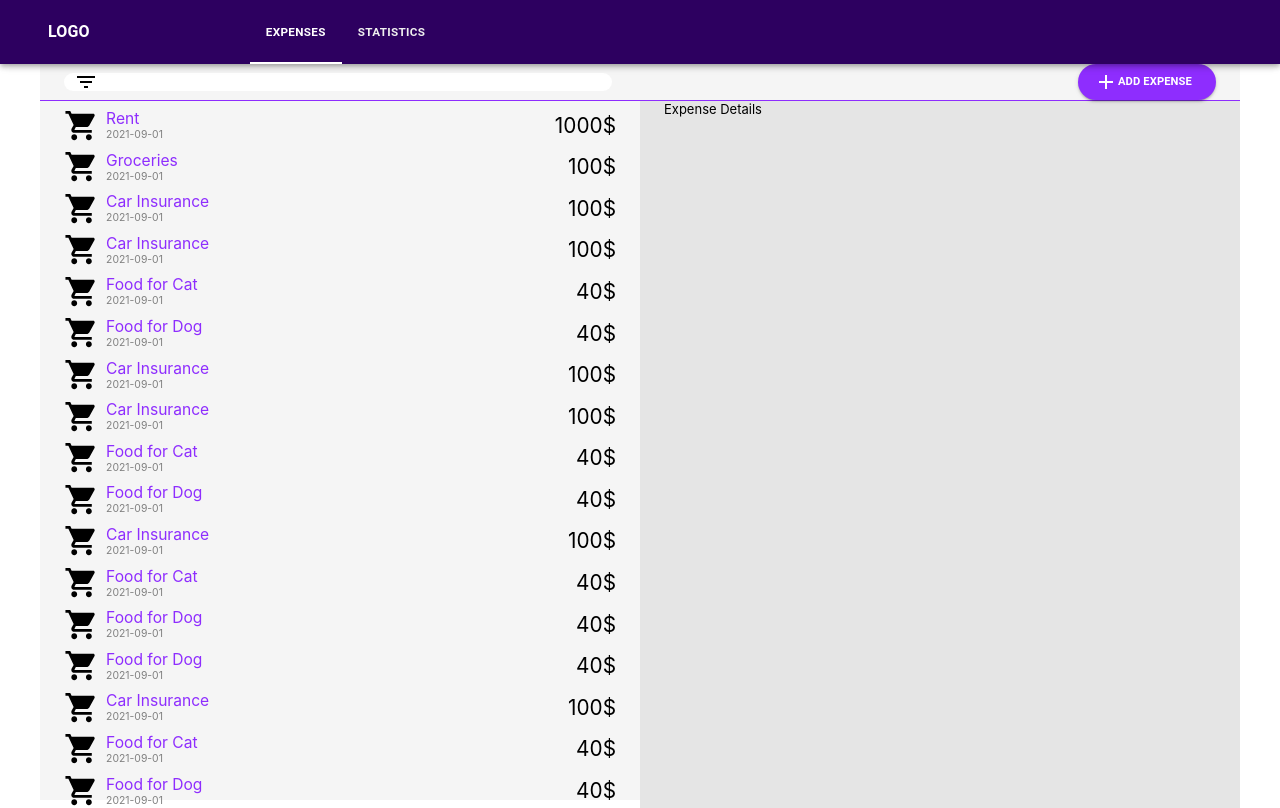
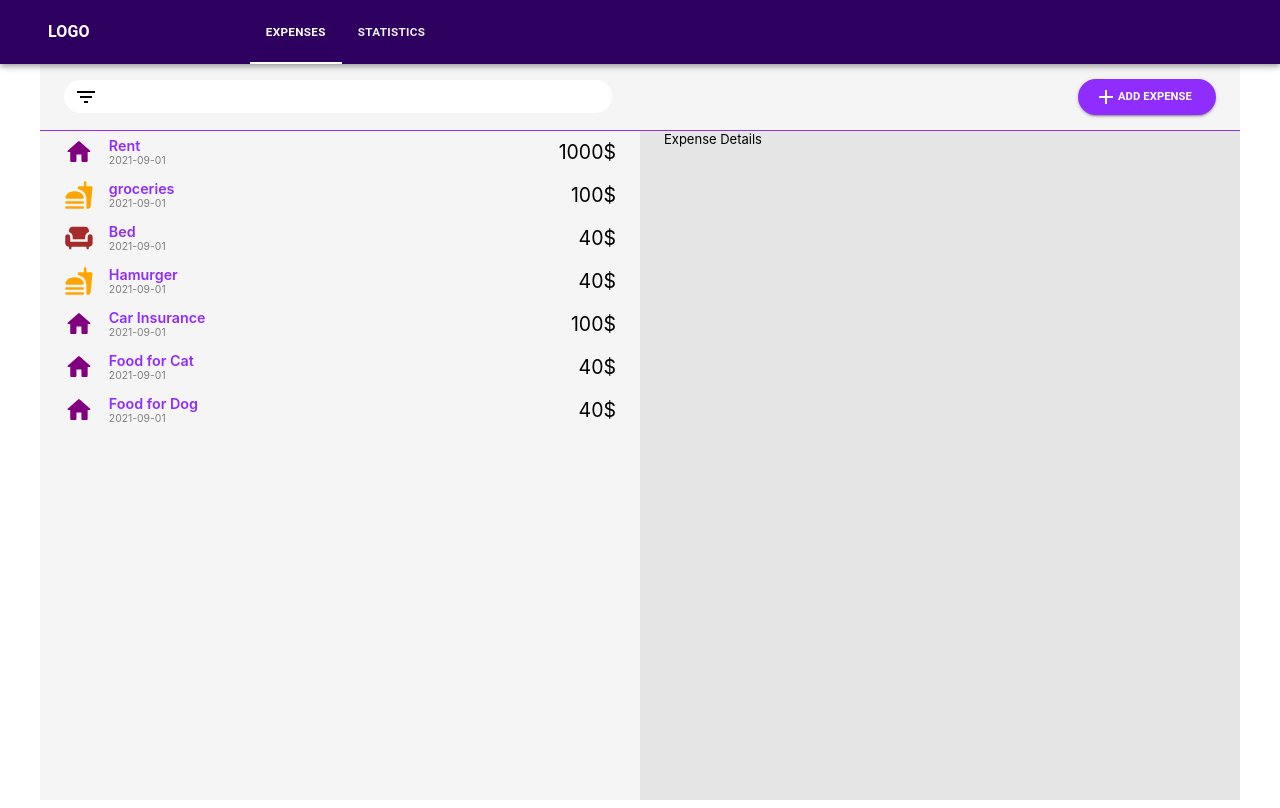
Before and after one commit to netanlb/Expanse-Report-App-React, a React (Create React App) app: page /expenses in a window 1280 px wide. Built offline with nearby package versions, Linux system fonts and the light colour scheme.

Commit message:
added icons

```diff
--- a/src/pages/expanses/components/expenses-list/expenses-list.jsx
+++ b/src/pages/expanses/components/expenses-list/expenses-list.jsx
@@ -1,132 +1,92 @@
 import { Container, Box, Typography } from "@mui/material";
 import { ExpenseItem } from "./expenses-list.styled";
 import ShoppingCartIcon from "@mui/icons-material/ShoppingCart";
+import FastfoodRoundedIcon from "@mui/icons-material/FastfoodRounded";
+import HomeRoundedIcon from "@mui/icons-material/HomeRounded";
+import ChairRoundedIcon from "@mui/icons-material/ChairRounded";
+import RestaurantRoundedIcon from "@mui/icons-material/RestaurantRounded";
+import TheaterComedyIcon from "@mui/icons-material/TheaterComedy";
+
+const icons = {
+  groceries: (
+    <ShoppingCartIcon
+      sx={{ color: "green", marginRight: ".5em", fontSize: "2.3em" }}
+    ></ShoppingCartIcon>
+  ),
+  home: (
+    <HomeRoundedIcon
+      sx={{ color: "purple", marginRight: ".5em", fontSize: "2.3em" }}
+    ></HomeRoundedIcon>
+  ),
+
+  furniture: (
+    <ChairRoundedIcon
+      sx={{ color: "brown", marginRight: ".5em", fontSize: "2.3em" }}
+    ></ChairRoundedIcon>
+  ),
+  food: (
+    <FastfoodRoundedIcon
+      sx={{ color: "orange", marginRight: ".5em", fontSize: "2.3em" }}
+    ></FastfoodRoundedIcon>
+  ),
+};
 
 const expenseItems = [
   {
     name: "Rent",
     amount: 1000,
     date: "2021-09-01",
-    category: "Home",
+    category: "home",
     description: "Rent for the month of September",
   },
   {
-    name: "Groceries",
+    name: "groceries",
     amount: 100,
     date: "2021-09-01",
-    category: "Food",
+    category: "food",
     description: "Groceries for the month of September",
+  },
+
+  {
+    name: "Bed",
+    amount: 40,
+    date: "2021-09-01",
+    category: "furniture",
+    description: "Bed for new apartment",
+  },
+  {
+    name: "Hamurger",
+    amount: 40,
+    date: "2021-09-01",
+    category: "food",
+    description: "Hamburger at GDB in Tel Aviv",
   },
   {
     name: "Car Insurance",
     amount: 100,
     date: "2021-09-01",
-    category: "Insurance",
-    description: "Car Insurance for the month of September",
-  },
-  {
-    name: "Car Insurance",
-    amount: 100,
-    date: "2021-09-01",
-    category: "Insurance",
+    category: "home",
     description: "Car Insurance for the month of September",
   },
   {
     name: "Food for Cat",
     amount: 40,
     date: "2021-09-01",
-    category: "Pet",
+    category: "home",
     description: "Food for Cat for the month of September",
   },
   {
     name: "Food for Dog",
     amount: 40,
     date: "2021-09-01",
-    category: "Pet",
-    description: "Food for Dog for the month of September",
-  },
-  {
-    name: "Car Insurance",
-    amount: 100,
-    date: "2021-09-01",
-    category: "Insurance",
-    description: "Car Insurance for the month of September",
-  },
-  {
-    name: "Car Insurance",
-    amount: 100,
-    date: "2021-09-01",
-    category: "Insurance",
-    description: "Car Insurance for the month of September",
-  },
-  {
-    name: "Food for Cat",
-    amount: 40,
-    date: "2021-09-01",
-    category: "Pet",
-    description: "Food for Cat for the month of September",
-  },
-  {
-    name: "Food for Dog",
-    amount: 40,
-    date: "2021-09-01",
-    category: "Pet",
-    description: "Food for Dog for the month of September",
-  },
-  {
-    name: "Car Insurance",
-    amount: 100,
-    date: "2021-09-01",
-    category: "Insurance",
-    description: "Car Insurance for the month of September",
-  },
-  {
-    name: "Food for Cat",
-    amount: 40,
-    date: "2021-09-01",
-    category: "Pet",
-    description: "Food for Cat for the month of September",
-  },
-  {
-    name: "Food for Dog",
-    amount: 40,
-    date: "2021-09-01",
-    category: "Pet",
-    description: "Food for Dog for the month of September",
-  },
-  {
-    name: "Food for Dog",
-    amount: 40,
-    date: "2021-09-01",
-    category: "Pet",
-    description: "Food for Dog for the month of September",
-  },
-  {
-    name: "Car Insurance",
-    amount: 100,
-    date: "2021-09-01",
-    category: "Insurance",
-    description: "Car Insurance for the month of September",
-  },
-  {
-    name: "Food for Cat",
-    amount: 40,
-    date: "2021-09-01",
-    category: "Pet",
-    description: "Food for Cat for the month of September",
-  },
-  {
-    name: "Food for Dog",
-    amount: 40,
-    date: "2021-09-01",
-    category: "Pet",
+    category: "home",
     description: "Food for Dog for the month of September",
   },
 ];
 
 export default function ExpenseListComponent() {
   return (
-    <Container>
+    <Box>
       {expenseItems.map((item) => (
         <ExpenseItem>
           <Box
@@ -134,21 +94,26 @@ export default function ExpenseListComponent() {
               display: "flex",
               flexDirection: "row",
               alignItems: "center",
+              justifyContent: "center",
             }}
           >
-            <ShoppingCartIcon
-              sx={{ marginRight: ".2em", fontSize: "2.7em" }}
-            ></ShoppingCartIcon>
+            {icons[item.category]}
             <div>
-              <div style={{ fontSize: "1.2em", color: "var(--purple-light)" }}>
+              <div
+                style={{
+                  fontSize: "1.1em",
+                  fontWeight: 600,
+                  color: "var(--purple-light)",
+                }}
+              >
                 {item.name}
               </div>
               <div style={{ fontSize: ".8em", color: "gray" }}>{item.date}</div>
             </div>
           </Box>
-          <div style={{ fontSize: "1.6em" }}>{item.amount}$</div>
+          <div style={{ fontSize: "1.5em" }}>{item.amount}$</div>
         </ExpenseItem>
       ))}
-    </Container>
+    </Box>
   );
 }
--- a/src/pages/expanses/components/expenses-list/expenses-list.styled.jsx
+++ b/src/pages/expanses/components/expenses-list/expenses-list.styled.jsx
@@ -1,8 +1,13 @@
-import { styled, Box } from "@mui/material";
+import { styled, Container } from "@mui/material";
 
-export const ExpenseItem = styled(Box)(() => ({
-  marginTop: ".5em",
+export const ExpenseItem = styled(Container)(() => ({
+  paddingTop: ".5em",
+  paddingBottom: ".5em",
   display: "flex",
   alignItems: "center",
   justifyContent: "space-between",
+  "&:hover": {
+    background: "var(--off-white-darker)",
+    cursor: "pointer",
+  },
 }));
```
